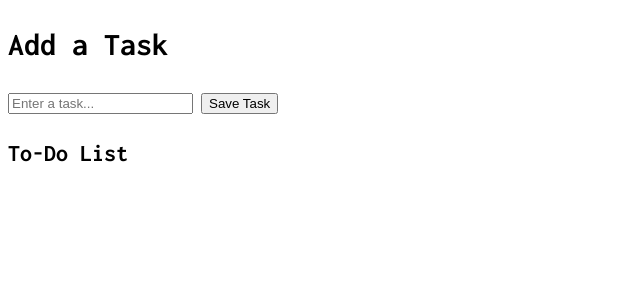
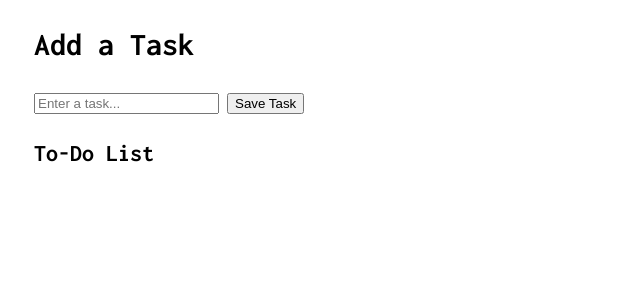
Before and after one commit to Joel-Mendez/Abernathy, a Flask app: page / in a window 1280 px wide. Shown: the top 300 px of the page, without its empty margins (0-640 px from the left). Run offline with Flask 3, Linux system fonts and the light colour scheme; data that the repository does not hold is empty.

Commit message:
formatting

```diff
--- a/templates/index.html
+++ b/templates/index.html
@@ -8,6 +8,7 @@
             font-family: 'Inconsolata', monospace;
             font-size: 16px;
             line-height: 1.5;
+            padding-left: 26px;
         }
         ul {
             list-style-type: none;
@@ -32,7 +33,6 @@
                 const taskList = document.getElementById("taskList");
                 data.tasks.forEach(task => {
                     const li = document.createElement("li");
-                    // li.textContent = `${task.name} — ${task.status}`;
                     const checkbox = document.createElement("input");
                     checkbox.type = "checkbox";
                     checkbox.checked = task.status === "complete";
@@ -66,18 +66,14 @@
                 body: JSON.stringify({ task: task })
             }).then(response => response.json())
               .then(data => {
-                  alert(data.message);
                   document.getElementById("taskInput").value = "";
-                //   const li = document.createElement("li");
-                //   li.textContent = `${task} — not started`;
-                //   document.getElementById("taskList").appendChild(li);
                 const li = document.createElement("li");
                 const checkbox = document.createElement("input");
                 checkbox.type = "checkbox";
                 checkbox.checked = false;
 
                 const label = document.createElement("span");
-                label.textContent = `${task}`;
+                label.textContent = ` ${task}`;
 
                 checkbox.addEventListener("change", function () {
                     fetch("/update_status", {
@@ -95,7 +91,7 @@
                 li.appendChild(checkbox);
                 li.appendChild(label);
                 document.getElementById("taskList").appendChild(li);
-                  document.getElementById("taskInput").value = "";
+                document.getElementById("taskInput").value = "";
               });
         });
     </script>
```
